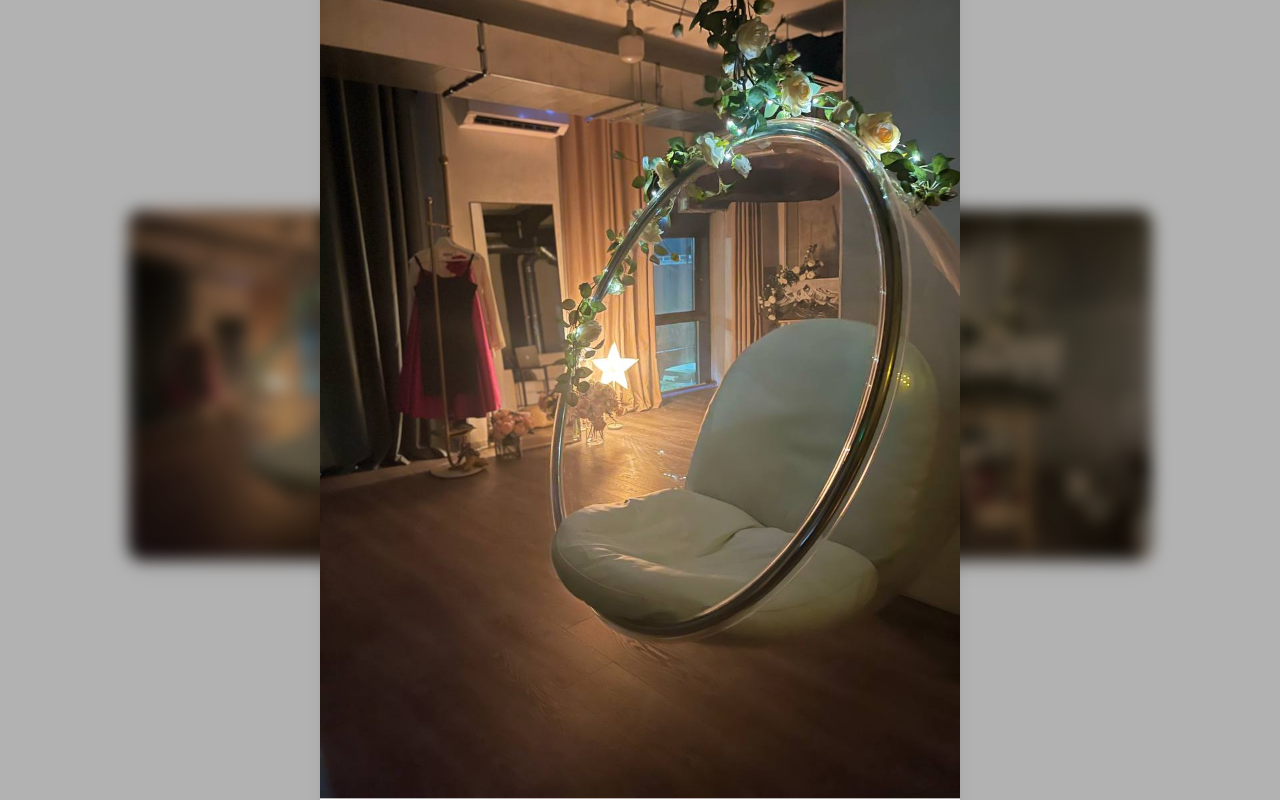
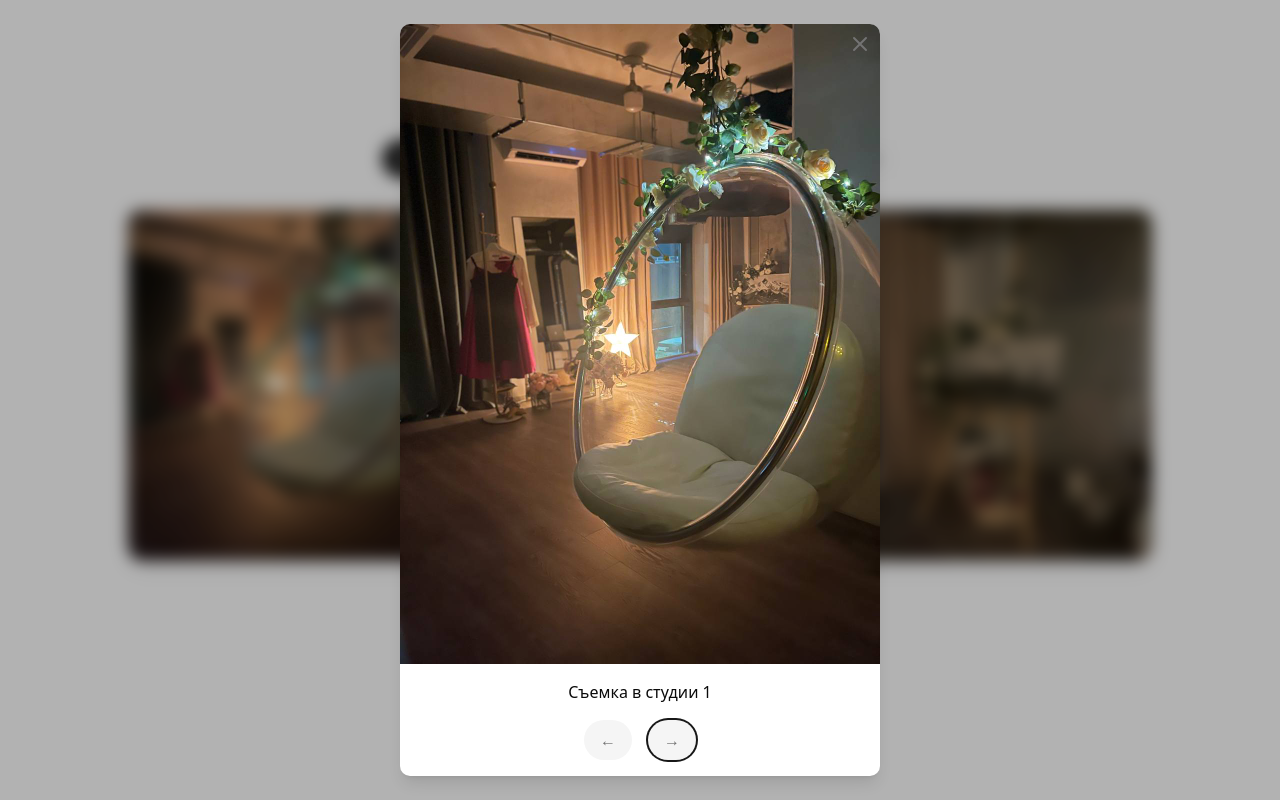
Before and after one commit to k05m0navt/vasha-studio-web-app, a Next.js app: page /gallery in a window 1280 px wide. Both pictures are taken after a click on the button 290 px from the left and 385 px from the top of the page. Built offline with nearby package versions, Linux system fonts and the light colour scheme.

Commit message:
feat(gallery): auto-focus next button in dialog preview for accessibility

```diff
--- a/src/app/gallery/page.tsx
+++ b/src/app/gallery/page.tsx
@@ -1,7 +1,12 @@
 "use client";
 import * as React from "react";
 import Image from "next/image";
-import { Dialog, DialogContent, DialogTrigger, DialogTitle } from "@/components/ui/dialog";
+import {
+  Dialog,
+  DialogContent,
+  DialogTrigger,
+  DialogTitle,
+} from "@/components/ui/dialog";
 import { Skeleton } from "@/components/ui/skeleton";
 
 const galleryImages = [
@@ -22,19 +27,50 @@ export default function GalleryPage() {
     return () => clearTimeout(timer);
   }, [filter]);
 
-  const filteredImages = filter === "Все"
+  const filteredImages =
+    filter === "Все"
       ? galleryImages
       : galleryImages.filter((img) => img.category === filter);
 
+  React.useEffect(() => {
+    if (selected === null) return;
+    function onKeyDown(e: KeyboardEvent) {
+      if (e.key === "Escape") {
+        setSelected(null);
+      } else if (e.key === "ArrowRight") {
+        setSelected((prev) => {
+          if (prev === null) return null;
+          const next = (prev + 1) % filteredImages.length;
+          return next;
+        });
+      } else if (e.key === "ArrowLeft") {
+        setSelected((prev) => {
+          if (prev === null) return null;
+          const next =
+            (prev - 1 + filteredImages.length) % filteredImages.length;
+          return next;
+        });
+      }
+    }
+    window.addEventListener("keydown", onKeyDown);
+    return () => window.removeEventListener("keydown", onKeyDown);
+  }, [selected, filteredImages.length]);
+
   return (
     <main className="min-h-screen bg-background py-16 px-4">
-      <h1 className="text-3xl font-bold mb-10 text-center">Галерея работ Vasha Studio</h1>
+      <h1 className="text-3xl font-bold mb-10 text-center">
+        Галерея работ Vasha Studio
+      </h1>
       <div className="flex gap-3 justify-center mb-8 flex-wrap">
         {categories.map((cat) => (
           <button
             key={cat}
             className={`px-4 py-2 rounded-full border transition-colors text-sm font-medium
-              ${filter === cat ? "bg-primary text-primary-foreground border-primary" : "bg-background border-muted text-muted-foreground hover:bg-muted"}`}
+              ${
+                filter === cat
+                  ? "bg-primary text-primary-foreground border-primary"
+                  : "bg-background border-muted text-muted-foreground hover:bg-muted"
+              }`}
             onClick={() => setFilter(cat)}
             aria-pressed={filter === cat}
           >
@@ -43,23 +79,48 @@ export default function GalleryPage() {
         ))}
       </div>
       <div className="grid grid-cols-1 sm:grid-cols-2 md:grid-cols-3 gap-6 max-w-5xl mx-auto">
-        {loading
-          ? [0, 1, 2, 3, 4, 5].map(i => (
-              <Skeleton key={i} className="w-full h-[250px] sm:h-[300px] md:h-[350px] rounded-xl object-cover" style={{ aspectRatio: '3/2' }} />
+        {loading ? (
+          [0, 1, 2, 3, 4, 5].map((i) => (
+            <Skeleton
+              key={i}
+              className="w-full h-[250px] sm:h-[300px] md:h-[350px] rounded-xl object-cover"
+              style={{ aspectRatio: "3/2" }}
+            />
           ))
-          : filteredImages.map((img, idx) => {
-              const realIdx = galleryImages.findIndex(g => g.src === img.src);
+        ) : filteredImages.length === 0 ? (
+          <div className="col-span-full text-center text-muted-foreground py-8 text-lg">
+            Нет работ в этой категории
+          </div>
+        ) : (
+          filteredImages.map((img, idx) => {
+            const realIdx = galleryImages.findIndex((g) => g.src === img.src);
             return (
-                <Dialog key={img.src} open={selected === realIdx} onOpenChange={(open: boolean) => setSelected(open ? realIdx : null)}>
+              <Dialog
+                key={img.src}
+                open={selected === realIdx}
+                onOpenChange={(open: boolean) =>
+                  setSelected(open ? realIdx : null)
+                }
+              >
                 <DialogTrigger asChild>
-                    <button className="focus:outline-none group rounded-xl overflow-hidden shadow-lg focus:ring-4 focus:ring-primary/50 transition">
+                  <button
+                    className="focus:outline-none group rounded-xl overflow-hidden shadow-lg focus:ring-4 focus:ring-primary/50 transition"
+                    tabIndex={0}
+                    aria-label={`Открыть превью: ${img.alt}`}
+                    onKeyDown={(e) => {
+                      if (e.key === "Enter" || e.key === " ") {
+                        setSelected(realIdx);
+                      }
+                    }}
+                  >
                     <Image
                       src={img.src}
                       alt={img.alt}
                       width={900}
                       height={600}
-                        className="w-full h-[250px] sm:h-[300px] md:h-[350px] group-hover:scale-105 transition-transform duration-200"
+                      className="w-full h-[250px] sm:h-[300px] md:h-[350px] group-hover:scale-105 transition-transform duration-200 opacity-0 animate-fade-in"
                       priority={realIdx < 3}
+                      loading={realIdx < 3 ? "eager" : "lazy"}
                     />
                   </button>
                 </DialogTrigger>
@@ -70,13 +131,52 @@ export default function GalleryPage() {
                     alt={img.alt}
                     width={1400}
                     height={900}
-                      className="object-contain w-full h-auto"
+                    className="object-contain w-full h-auto max-h-[80vh] animate-fade-in"
+                    loading="lazy"
                   />
-                    <div className="p-4 text-center text-base font-medium">{img.alt}</div>
+                  <div className="p-4 text-center text-base font-medium">
+                    {img.alt}
+                  </div>
+                  <div className="flex gap-4 pb-4">
+                    <button
+                      ref={(el) => {
+                        // Focus next button when dialog opens
+                        if (selected === realIdx && el && typeof window !== "undefined") {
+                          setTimeout(() => el.focus(), 0);
+                        }
+                      }}
+                      className="px-4 py-2 rounded-full bg-muted text-muted-foreground hover:bg-primary/10 transition focus:outline-none focus:ring-2 focus:ring-primary"
+                      onClick={() =>
+                        setSelected(
+                          (selected! - 1 + filteredImages.length) %
+                            filteredImages.length
+                        )
+                      }
+                      aria-label="Предыдущее фото"
+                    >
+                      ←
+                    </button>
+                    <button
+                      ref={(el) => {
+                        // Focus next button when navigating with right arrow
+                        if (selected === realIdx && el && typeof window !== "undefined") {
+                          setTimeout(() => el.focus(), 0);
+                        }
+                      }}
+                      className="px-4 py-2 rounded-full bg-muted text-muted-foreground hover:bg-primary/10 transition focus:outline-none focus:ring-2 focus:ring-primary"
+                      onClick={() =>
+                        setSelected((selected! + 1) % filteredImages.length)
+                      }
+                      aria-label="Следующее фото"
+                    >
+                      →
+                    </button>
+                  </div>
                 </DialogContent>
               </Dialog>
             );
-            })}
+          })
+        )}
       </div>
     </main>
   );
```
Lines whose indentation alone changed are shown as unchanged.
